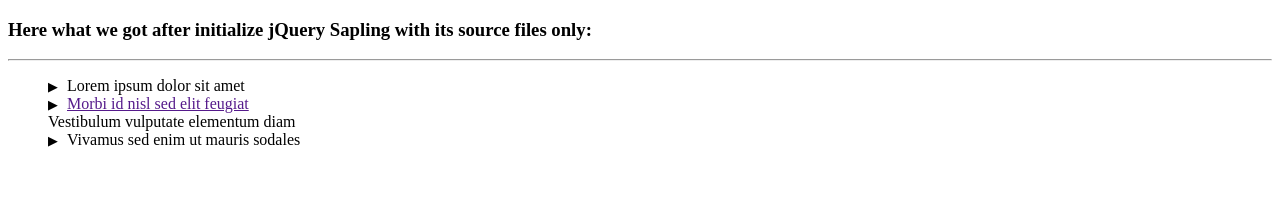
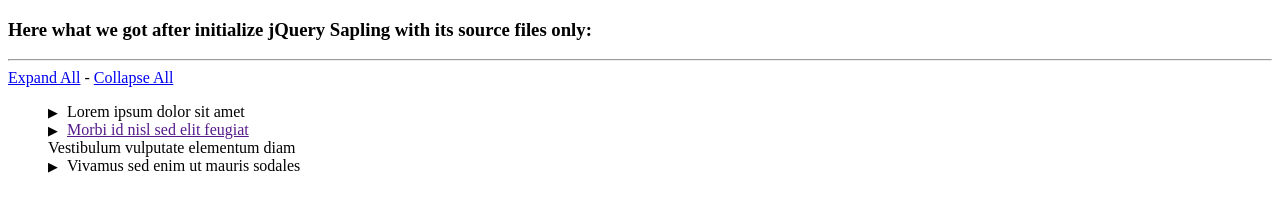
Before and after one commit to tameraydin/jquery-sapling, a plain HTML site: page demo/simple/index.html in a window 1280 px wide. Drawn offline with nearby package versions, Linux system fonts and the light colour scheme.

Commit message:
collapse/expand buttons added on simple demo

```diff
--- a/demo/simple/index.html
+++ b/demo/simple/index.html
@@ -16,6 +16,14 @@
 
 			$('#demoList').sapling();
 
+			$('#expandAll').click(function() {
+				$('#demoList').data('sapling').expand();
+			});
+
+			$('#collapseAll').click(function() {
+				$('#demoList').data('sapling').collapse();
+			});
+
 		});
 
 	</script>
@@ -26,6 +34,8 @@
 	<h3>Here what we got after initialize jQuery Sapling with its source files only:</h3>
 
 	<hr>
+
+	<a id="expandAll" href="#">Expand All</a> - <a id="collapseAll" href="#">Collapse All</a>
 
 	<ul id="demoList">
 		<li>Lorem ipsum dolor sit amet
```
